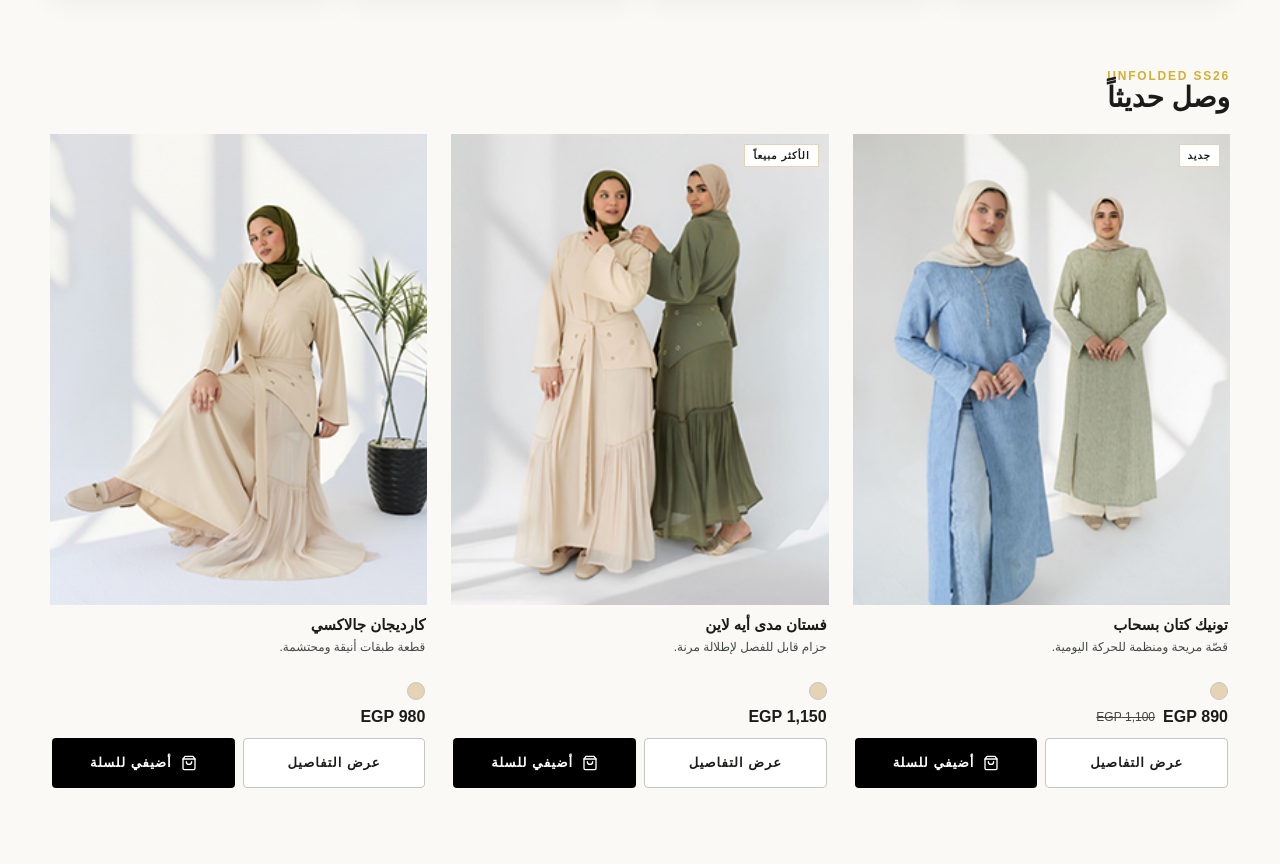
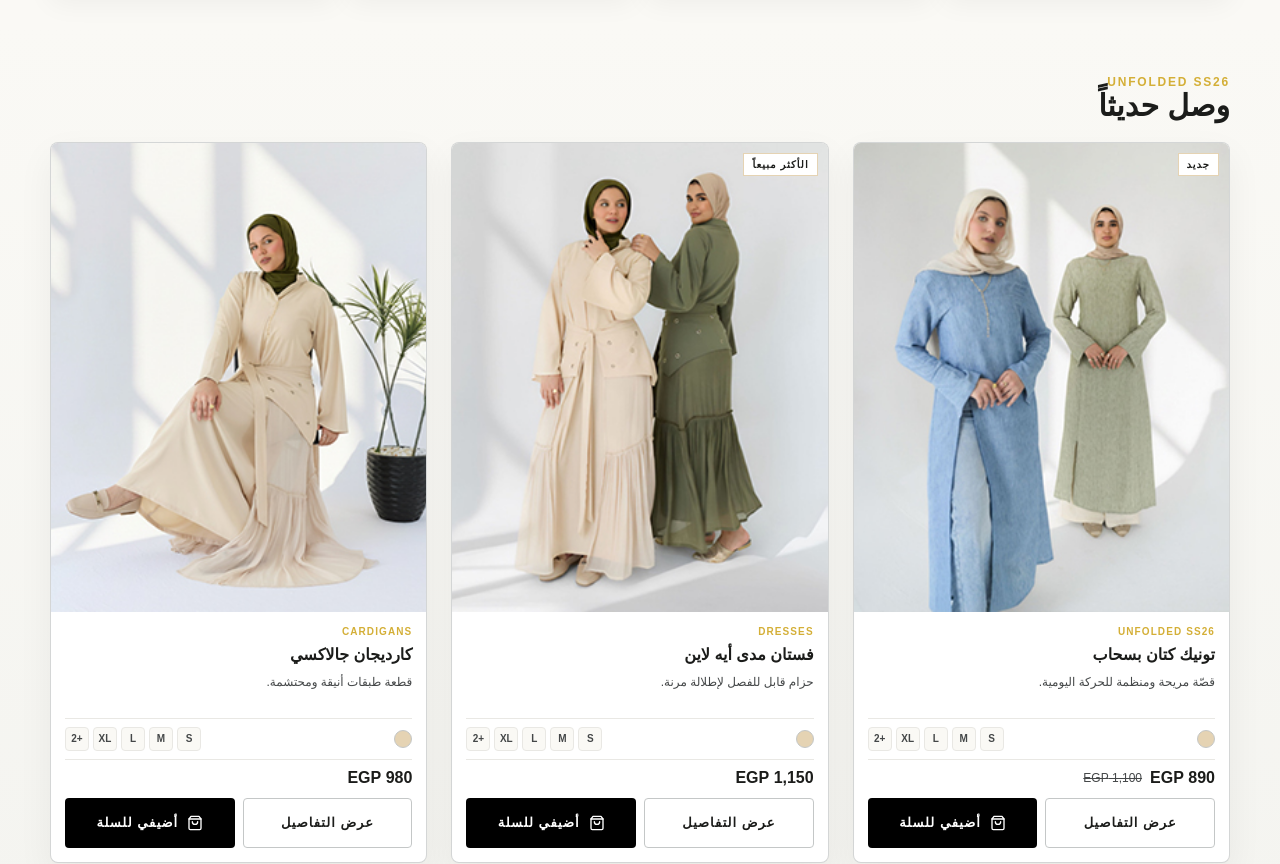
Before and after one commit to engmuhammednasser/marima2, a Next.js app: page /ar in a window 1280 px wide. Shown: the part 940-1804 px from the top of the page. Built offline with nearby package versions, Linux system fonts and the light colour scheme.

Commit message:
Improve new arrivals product cards

```diff
--- a/src/app/globals.css
+++ b/src/app/globals.css
@@ -151,19 +151,49 @@ h1, h2, h3 { margin: 0; line-height: 1.1; letter-spacing: 0; }
   height: 24px;
 }
 .section { padding: 42px 0; }
+.productsSection {
+  background: linear-gradient(180deg, var(--surface), var(--surface-low));
+  padding-top: 48px;
+  padding-bottom: 52px;
+}
 .sectionHead { display: flex; align-items: flex-end; justify-content: space-between; gap: 16px; margin-bottom: 20px; }
-.sectionHead h2 { font-size: 28px; }
+.sectionHead h2 { font-size: 30px; }
 .grid {
   display: grid;
   grid-template-columns: repeat(2, minmax(0, 1fr));
   gap: 14px;
 }
-.productCard { background: var(--surface); }
+.productCard {
+  background: var(--white);
+  border: 1px solid rgba(196, 199, 199, .72);
+  border-radius: 8px;
+  overflow: hidden;
+  box-shadow: 0 14px 36px rgba(27, 28, 26, .055);
+  transition: transform .2s ease, box-shadow .2s ease, border-color .2s ease;
+}
+.productCard:focus-within {
+  border-color: var(--ink);
+}
+@media (hover: hover) {
+  .productCard:hover {
+    transform: translateY(-3px);
+    border-color: rgba(212, 175, 55, .72);
+    box-shadow: 0 20px 44px rgba(27, 28, 26, .09);
+  }
+}
 .productImage {
   position: relative;
   aspect-ratio: 4 / 5;
   background: var(--surface-high);
   overflow: hidden;
+}
+.productImage img {
+  transition: transform .35s ease;
+}
+@media (hover: hover) {
+  .productCard:hover .productImage img {
+    transform: scale(1.035);
+  }
 }
 .badge {
   position: absolute;
@@ -177,15 +207,50 @@ h1, h2, h3 { margin: 0; line-height: 1.1; letter-spacing: 0; }
   letter-spacing: 1px;
   text-transform: uppercase;
 }
-.productInfo { padding: 12px 2px 0; }
-.productInfo h3 { font-size: 15px; margin-bottom: 5px; }
-.benefit { color: var(--muted); font-size: 12px; line-height: 1.45; min-height: 35px; }
-.priceRow { display: flex; gap: 8px; align-items: center; margin: 8px 0 12px; flex-wrap: wrap; }
-.price { font-weight: 900; }
+.productInfo {
+  display: grid;
+  gap: 9px;
+  padding: 14px;
+}
+.productMeta {
+  color: var(--gold);
+  font-size: 10px;
+  font-weight: 900;
+  letter-spacing: 1.1px;
+  text-transform: uppercase;
+}
+.productInfo h3 { font-size: 16px; margin: 0; }
+.benefit { color: var(--muted); font-size: 12px; line-height: 1.5; min-height: 36px; }
+.productOptions {
+  display: flex;
+  align-items: center;
+  justify-content: space-between;
+  gap: 10px;
+  padding: 8px 0;
+  border-block: 1px solid var(--surface-high);
+}
+.priceRow { display: flex; gap: 8px; align-items: center; margin: 0; flex-wrap: wrap; }
+.price { font-weight: 900; font-size: 16px; }
 .oldPrice { color: var(--muted); text-decoration: line-through; font-size: 12px; }
-.swatches { display: flex; gap: 6px; margin: 8px 0; }
+.swatches { display: flex; gap: 6px; margin: 0; }
 .swatch { width: 18px; height: 18px; border: 1px solid var(--line); border-radius: 999px; }
-.cardActions { display: grid; gap: 8px; }
+.sizePreview {
+  display: flex;
+  gap: 4px;
+  color: var(--muted);
+  font-size: 10px;
+  font-weight: 800;
+}
+.sizePreview span {
+  min-width: 24px;
+  height: 24px;
+  display: inline-grid;
+  place-items: center;
+  border: 1px solid var(--surface-high);
+  border-radius: 4px;
+  background: var(--surface);
+}
+.cardActions { display: grid; gap: 8px; margin-top: 2px; }
 .detail {
   display: grid;
   gap: 28px;
--- a/src/components/HomePage.tsx
+++ b/src/components/HomePage.tsx
@@ -17,7 +17,7 @@ export function HomePage({ locale }: { locale: Locale }) {
 
       <TrustBadges locale={locale} />
 
-      <section className="section" id="products">
+      <section className="section productsSection" id="products">
         <div className="container">
           <div className="sectionHead">
             <div>
--- a/src/components/ProductCard.tsx
+++ b/src/components/ProductCard.tsx
@@ -17,10 +17,17 @@ export function ProductCard({ product, locale }: { product: Product; locale: Loc
         </div>
       </Link>
       <div className="productInfo">
+        <div className="productMeta">{product.category}</div>
         <h3>{locale === "ar" ? product.nameAr : product.nameEn}</h3>
         <div className="benefit">{locale === "ar" ? product.shortBenefitAr : product.shortBenefitEn}</div>
-        <div className="swatches" aria-label="Colors">
-          {product.colors.map((color) => <span className="swatch" key={color.id} style={{ background: color.value }} title={locale === "ar" ? color.nameAr : color.nameEn} />)}
+        <div className="productOptions">
+          <div className="swatches" aria-label="Colors">
+            {product.colors.map((color) => <span className="swatch" key={color.id} style={{ background: color.value }} title={locale === "ar" ? color.nameAr : color.nameEn} />)}
+          </div>
+          <div className="sizePreview" aria-label={locale === "ar" ? "المقاسات" : "Sizes"}>
+            {product.sizes.slice(0, 4).map((size) => <span key={size}>{size}</span>)}
+            {product.sizes.length > 4 && <span>+{product.sizes.length - 4}</span>}
+          </div>
         </div>
         <div className="priceRow">
           <span className="price">{formatPrice(product.price)}</span>
```
